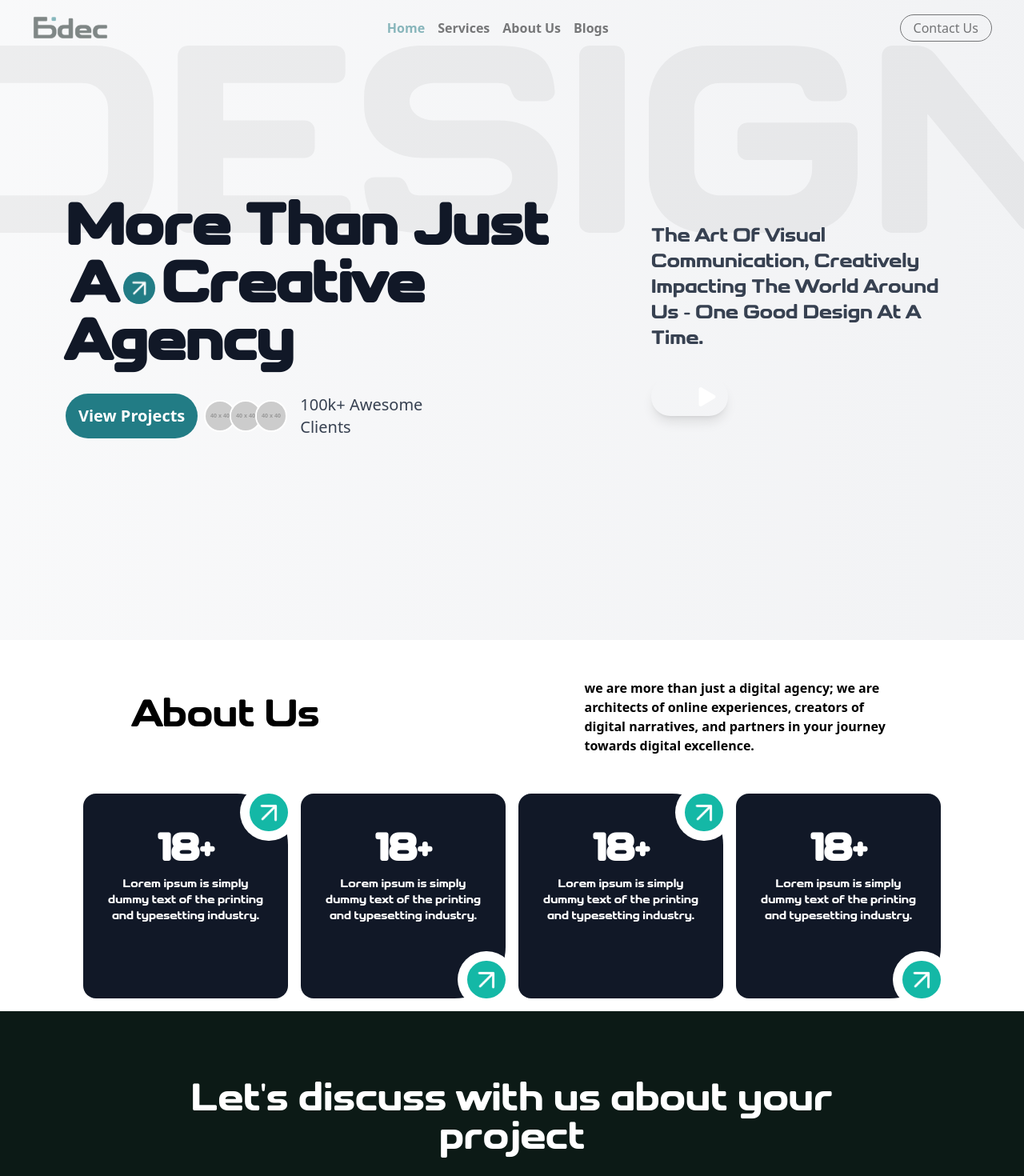
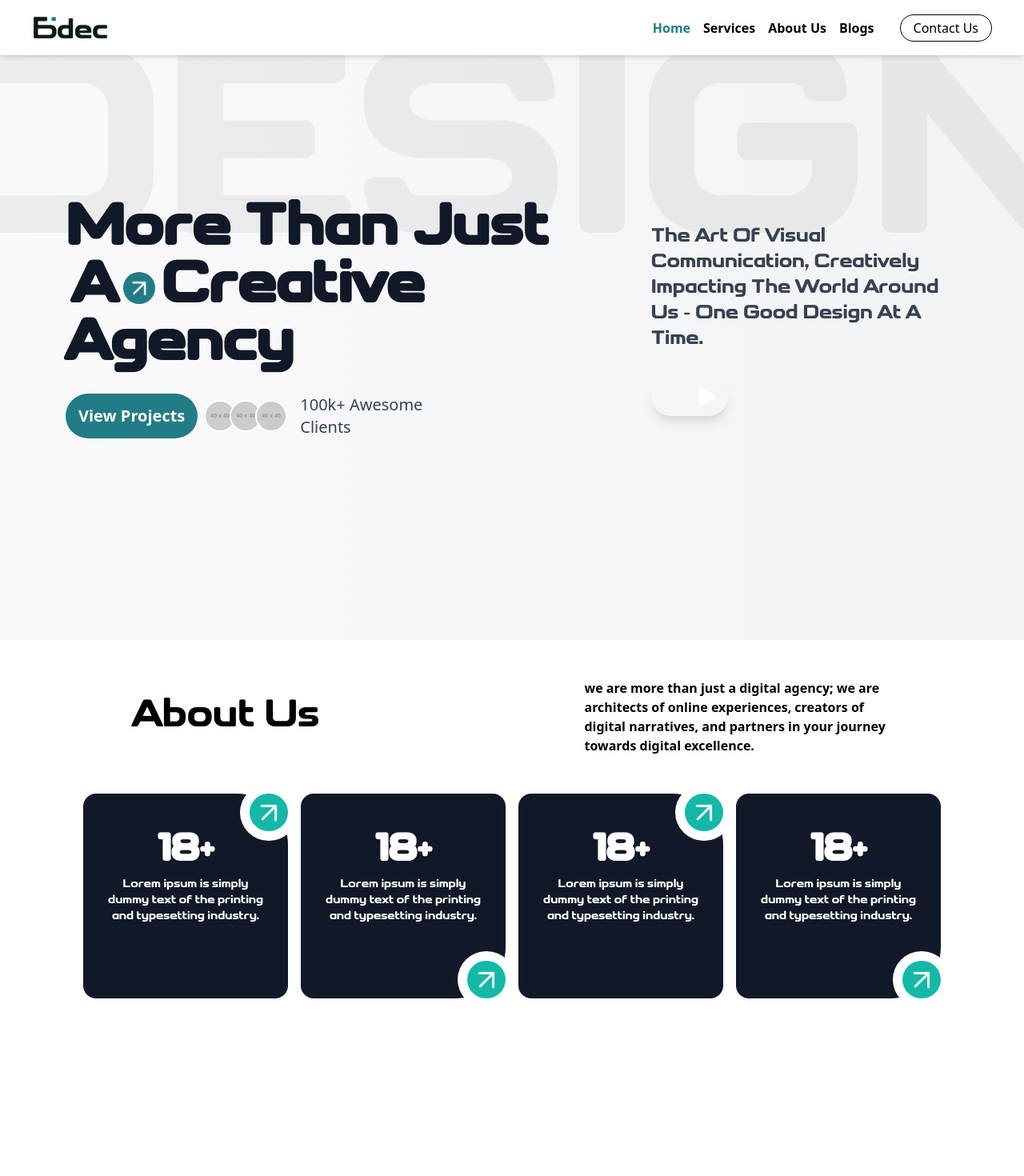
Before and after one commit to Qaviashraf/Bidec-Solution, a React (Vite) app in the folder frontend/: page / in a window 1280 px wide. Shown: the top 1470 px of the page at 80% size. After the commit the page ends 1264 px from the top, so only its background shows below. Built offline with nearby package versions, Linux system fonts and the light colour scheme; grey boxes are pictures that could not be loaded.

Commit message:
Navbar Update

```diff
--- a/frontend/src/App.jsx
+++ b/frontend/src/App.jsx
@@ -8,13 +8,13 @@ function App() {
   const [count, setCount] = useState(0)
 
   return (
-    <div className='bg-white'>
+    <div>
       <Router>
         <NavBar />
         <Routes>
           <Route path='/' element={<Home />} />
         </Routes>
-        <Footer />
+        {/* <Footer /> */}
       </Router>
     </div>
   )
--- a/frontend/src/Pages/Home.jsx
+++ b/frontend/src/Pages/Home.jsx
@@ -4,7 +4,7 @@ import HeroSection from '../components/HeroSection'
 
 export const Home = () => {
   return (
-    <div className='max-w-screen z-30'>
+    <div className='max-w-screen '>
       <HeroSection />
       <AboutCard />
     </div>
--- a/frontend/src/components/AboutCard.jsx
+++ b/frontend/src/components/AboutCard.jsx
@@ -3,8 +3,8 @@ import arrow from '../assets/footerAssets/arrow.svg'
 
 const AboutCard = () => {
   return (
-    <div className='relative z-20'>
-    <div className='max-w-screen flex flex-wrap justify-around items-center my-10 relative z-50'>
+    <div className=''>
+    <div className='max-w-screen flex flex-wrap justify-around items-center my-10'>
      <h1 className='text-5xl my-2'>About Us</h1>
      <p className='w-96 my-2 text-center md:text-start font-sans font-semibold'>we are more than just a digital agency; we are architects of online experiences, creators of digital narratives, and partners in your journey towards digital excellence.</p>
     </div>
--- a/frontend/src/components/HeroSection.jsx
+++ b/frontend/src/components/HeroSection.jsx
@@ -14,7 +14,7 @@ const HeroSection = () => {
 
   return (
     <section
-      className="relative py-20 flex justify-center"
+      className="w-screen py-20 flex justify-center"
       style={{
         backgroundImage: `url(${HeroBg})`,
         backgroundSize: '1400px',
@@ -50,11 +50,11 @@ const HeroSection = () => {
             </div>
           </div>
         </div>
-        <div className="mt-12 lg:mt-0 relative cursor-pointer" onClick={handlePlay}>
+        <div className="mt-12 lg:mt-0 relative">
           <p className="text-gray-700 text-xl md:text-2xl leading-relaxed w-96">
             The Art Of Visual Communication, Creatively Impacting The World Around Us - One Good Design At A Time.
           </p>
-          <div className="mt-8 relative">
+          <div className="mt-8 relative cursor-pointer"  onClick={handlePlay}>
             <video src="https://kota-content.b-cdn.net/app/uploads/2023/10/Kota-loop.mp4" className="w-24 h-fit rounded-[90px] shadow-lg" />
             <FaPlay className="absolute inset-0 m-auto text-white text-2xl" style={{ top: '50%', left: '-70%', transform: 'translate(50%, -50%)' }} />
           </div>
--- a/frontend/src/components/NavBar.jsx
+++ b/frontend/src/components/NavBar.jsx
@@ -3,21 +3,22 @@ import logo from "../assets/Bidec-logo.svg";
 
 export const NavBar = () => {
     const [isMenuOpen, setMenuOpen] = useState(false);
+
     const toggleMenu = () => {
         setMenuOpen(!isMenuOpen);
     };
 
     return (
-
-    <nav className='fixed top-0 flex justify-between items-center w-screen px-10 py-4'>
+        <div className='relative z-50'>
+        <nav className='fixed top-0 flex justify-between items-center w-screen px-10 py-4 bg-white shadow-md'>
             <div>
-            <img src={logo} alt="" className='w-20 md:w-24' />
+                <img src={logo} alt="Logo" className='w-20 md:w-24' />
             </div>
             {/* Mobile View */}
             <button className='md:hidden focus:outline-none' onClick={toggleMenu}>
                 {isMenuOpen ? 'Close' : 'Menu'}
             </button>
-        <div className={`md:hidden absolute z-40 top-16 bottom-0 right-0 bg-white text-center pt-4 px-24 ${isMenuOpen ? 'block' : 'hidden'}`}>
+            <div className={`md:hidden absolute z-40 top-16 right-0 w-full bg-white text-center pt-4 pb-8 transition-transform duration-300 ${isMenuOpen ? 'transform translate-x-0' : 'transform -translate-x-full'}`}>
                 <ul className='text-black'>
                     <li className='block p-2'>Home</li>
                     <li className='block p-2'>Services</li>
@@ -26,17 +27,18 @@ export const NavBar = () => {
                 </ul>
             </div>
             {/* Desktop View */}
-        {/* <div className='hidden md:flex items-center justify-around w-full'> */}
-            <ul className='hidden md:flex font-semibold gap-4'>
+            <div className='hidden md:flex items-center gap-4'>
+                <ul className='flex font-semibold gap-4'>
                     <li className='font-sans text-[#227c85]'>Home</li> {/* Current page text-green */}
                     <li className='font-sans'>Services</li>
                     <li className='font-sans'>About Us</li>
                     <li className='font-sans'>Blogs</li>
                 </ul>
-            <div className='hidden md:flex ml-4'>
-                <button className='px-4 py-1 font-sans rounded-3xl bg-white border border-black '>Contact Us</button>
+                <div className='ml-4'>
+                    <button className='px-4 py-1 font-sans rounded-3xl bg-white border border-black'>Contact Us</button>
                 </div>
-        {/* </div> */}
+            </div>
         </nav>
+        </div>
     );
 };
```
Lines whose indentation alone changed are shown as unchanged.
